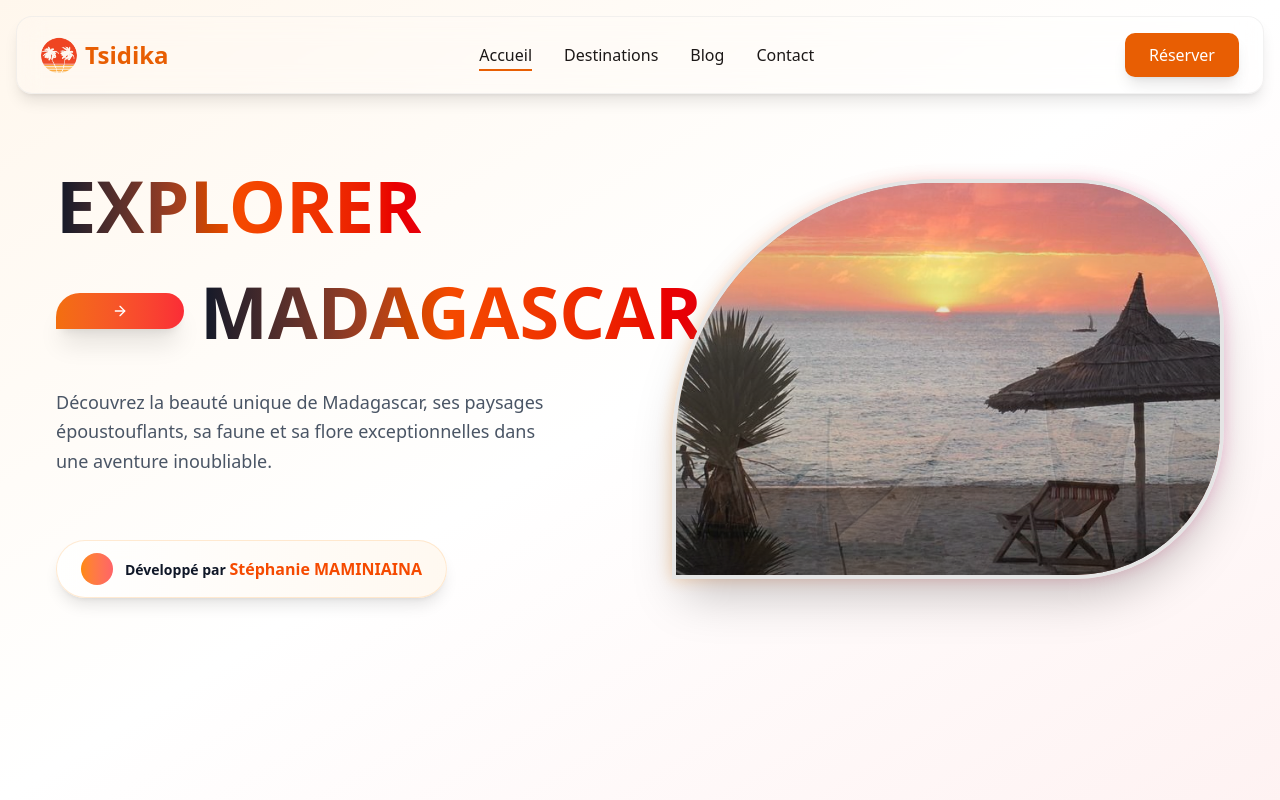
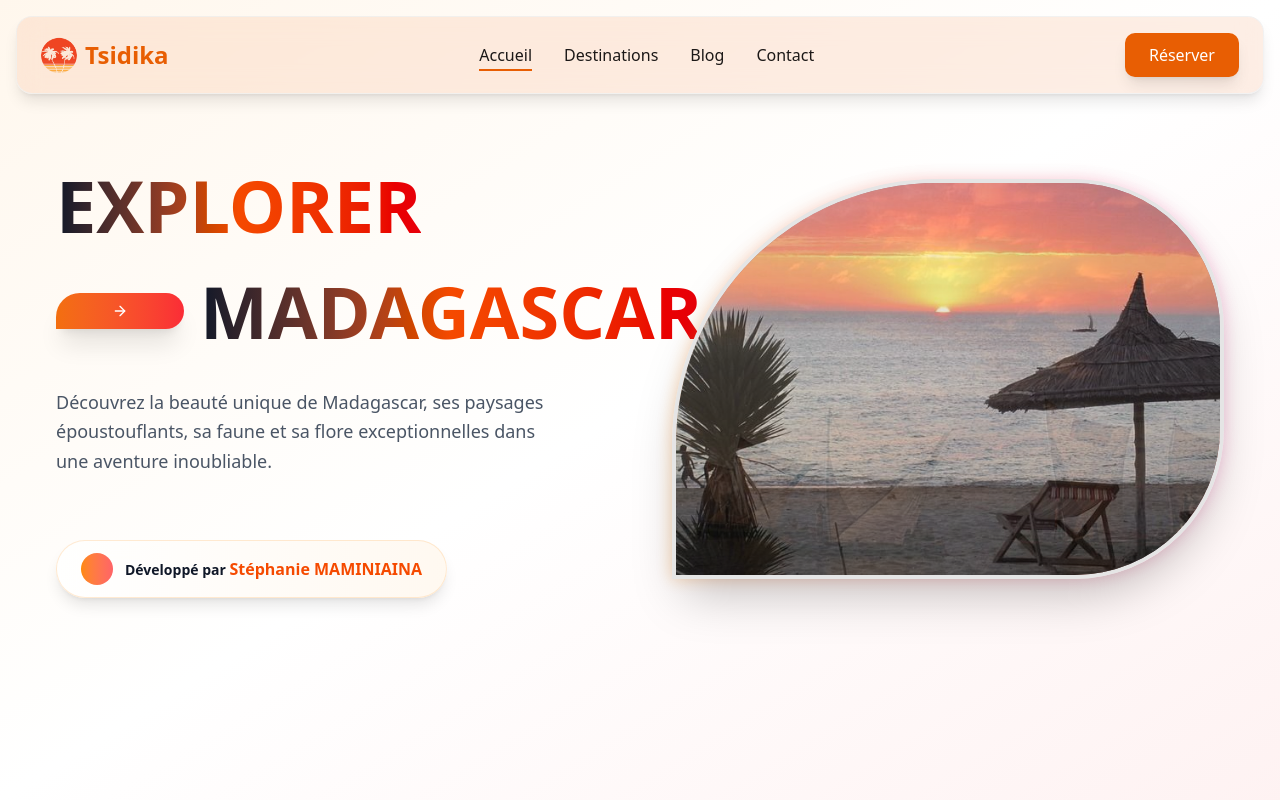
Before and after one commit to Stephanie12-21/Tsidika-, a Next.js app: page / in a window 1280 px wide. Built offline with nearby package versions, Linux system fonts and the light colour scheme.

Commit message:
feat: refactor Header component for improved structure and mobile menu functionality

```diff
--- a/src/components/sections/header/Header.tsx
+++ b/src/components/sections/header/Header.tsx
@@ -3,7 +3,7 @@
 import { motion, AnimatePresence } from "framer-motion";
 import Image from "next/image";
 import { usePathname, useRouter } from "next/navigation";
-import { useState } from "react";
+import { useEffect, useState } from "react";
 import { Menu, X } from "lucide-react";
 
 const navItems = [
@@ -16,35 +16,28 @@ const navItems = [
 export function Header() {
   const pathname = usePathname();
   const router = useRouter();
+  const [isOpen, setIsOpen] = useState(false);
   const activeNav = pathname || "/";
-  const [isOpen, setIsOpen] = useState(false);
 
   const handleNavClick = (href: string) => {
-    setIsOpen(false); // fermer le menu mobile
+    setIsOpen(false); // Ferme le menu mobile
     router.push(href);
   };
 
+  // Ferme le menu mobile quand la route change
+  useEffect(() => {
+    setIsOpen(false);
+  }, [pathname]);
+
   return (
-    <motion.header
-      className="fixed top-4 left-1/2 transform -translate-x-1/2 z-50 w-full max-w-8xl px-4"
-      initial={{ y: -100, opacity: 0 }}
-      animate={{ y: 0, opacity: 1 }}
-      transition={{ duration: 0.6, ease: [0.4, 0, 0.2, 1] }}
-    >
-      <motion.nav
-        className="bg-white/10 backdrop-blur-md border border-border/50 rounded-2xl shadow-lg relative overflow-hidden group"
-        whileHover="hover"
-        initial="initial"
-      >
-        <motion.div className="absolute -inset-1 bg-[#e85e03]/10 rounded-2xl opacity-0 group-hover:opacity-100 transition-opacity duration-500" />
+    <header className="fixed top-4 left-1/2 transform -translate-x-1/2 z-[1000] w-full max-w-8xl px-4">
+      <nav className="bg-white/10 backdrop-blur-md border border-border/50 rounded-2xl shadow-lg relative overflow-hidden">
+        {/* Effet de fond */}
+        <div className="absolute -inset-1 bg-[#e85e03]/10 rounded-2xl pointer-events-none z-[-1]" />
 
         <div className="flex items-center justify-between px-6 py-4 relative z-10">
           {/* Logo */}
-          <motion.div
-            className="flex items-center gap-2 text-2xl font-bold text-[#e85e03]"
-            whileHover={{ scale: 1.05 }}
-            transition={{ type: "spring", stiffness: 400, damping: 25 }}
-          >
+          <div className="flex items-center gap-2 text-2xl font-bold text-[#e85e03]">
             <Image
               src="/images/logo.png"
               alt="Tsidika Logo"
@@ -54,42 +47,41 @@ export function Header() {
               priority
             />
             Tsidika
-          </motion.div>
+          </div>
 
-          {/* Navigation Desktop */}
+          {/* Menu Desktop */}
           <ul className="hidden md:flex items-center gap-8">
             {navItems.map(({ href, label }) => (
               <li key={href} className="relative group">
                 <button
                   onClick={() => handleNavClick(href)}
-                  className="text-[#1C1817] transition-colors duration-300 font-medium relative cursor-pointer"
+                  className="text-[#1C1817] font-medium relative"
                 >
                   {label}
                   <motion.div
                     initial={{ width: 0 }}
                     animate={{
-                      width: activeNav === href ? "100%" : undefined,
+                      width: activeNav === href ? "100%" : 0,
                     }}
-                    whileHover={{ width: "100%" }}
-                    className="absolute -bottom-1 left-0 h-0.5 bg-[#e85e03] transition-all duration-300"
+                    transition={{ duration: 0.3 }}
+                    className="absolute -bottom-1 left-0 h-0.5 bg-[#e85e03]"
                   />
                 </button>
               </li>
             ))}
           </ul>
 
-          {/* Actions (mobile + desktop) */}
+          {/* Bouton + menu burger */}
           <div className="flex items-center gap-4">
-            {/* Réserver bouton visible partout */}
-            <motion.button
-              className="hidden md:flex items-center gap-2 px-6 py-2.5 bg-[#e85e03] text-white rounded-lg font-medium shadow-lg hover:shadow-xl transition-shadow duration-300"
-              whileHover={{ scale: 1.05 }}
-              whileTap={{ scale: 0.95 }}
+            {/* Réserver (desktop) */}
+            <button
+              className="hidden md:flex px-6 py-2.5 bg-[#e85e03] text-white rounded-lg font-medium shadow-lg hover:shadow-xl"
+              onClick={() => handleNavClick("/contact")}
             >
               Réserver
-            </motion.button>
+            </button>
 
-            {/* Hamburger menu (mobile) */}
+            {/* Burger (mobile) */}
             <button
               className="md:hidden text-[#1C1817]"
               onClick={() => setIsOpen(!isOpen)}
@@ -100,7 +92,7 @@ export function Header() {
           </div>
         </div>
 
-        {/* Menu mobile */}
+        {/* Menu Mobile */}
         <AnimatePresence>
           {isOpen && (
             <motion.div
@@ -108,7 +100,7 @@ export function Header() {
               animate={{ height: "auto", opacity: 1 }}
               exit={{ height: 0, opacity: 0 }}
               transition={{ duration: 0.3 }}
-              className="md:hidden px-6 pb-4"
+              className="md:hidden px-6 pb-4 bg-transparent z-[1000] relative rounded-b-2xl"
             >
               <ul className="flex flex-col gap-4 mt-2">
                 {navItems.map(({ href, label }) => (
@@ -121,19 +113,17 @@ export function Header() {
                     </button>
                   </li>
                 ))}
-                <motion.button
-                  onClick={() => router.push("/contact")}
+                <button
+                  onClick={() => handleNavClick("/contact")}
                   className="w-full mt-4 bg-[#e85e03] text-white rounded-lg py-2 font-medium shadow-md"
-                  whileHover={{ scale: 1.03 }}
-                  whileTap={{ scale: 0.97 }}
                 >
                   Réserver
-                </motion.button>
+                </button>
               </ul>
             </motion.div>
           )}
         </AnimatePresence>
-      </motion.nav>
-    </motion.header>
+      </nav>
+    </header>
   );
 }
```
